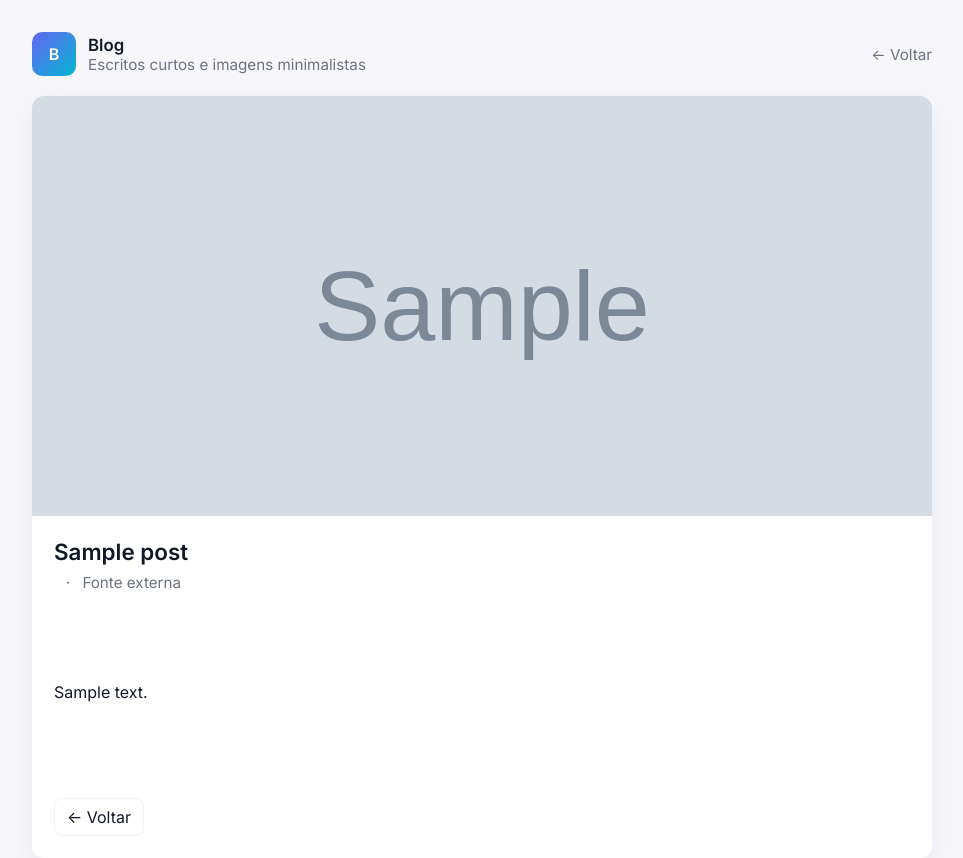
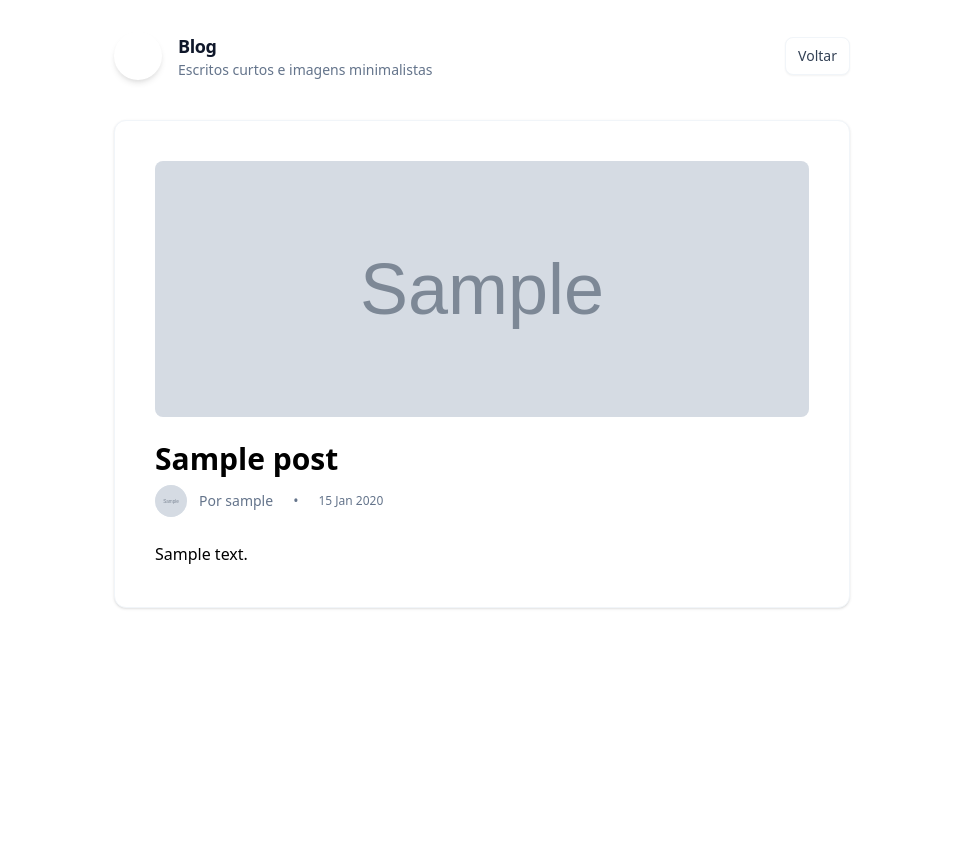
Before and after one commit to FelipeGa6riel/sales_blog, a Django app: a page that uses blog/templates/post_detail.html in a window 1280 px wide. Shown: the whole page, without its empty margins (158-1121 px from the left). After the commit the page ends 609 px from the top, so only its background shows below. Run offline with Django 5.2, Linux system fonts and the light colour scheme; tables that the repository leaves empty hold one stand-in row (values such as "Sample post"); grey boxes marked "Sample" are stand-in pictures; some libraries are stand-ins or nearby versions.

Commit message:
feat: add new fields to profile model and enhance templates to reflect new fields

```diff
--- a/blog/models.py
+++ b/blog/models.py
@@ -7,6 +7,12 @@ from django.db import models
 class Profile(models.Model):
     user = models.OneToOneField(settings.AUTH_USER_MODEL, on_delete=models.PROTECT)
     bio = models.CharField(max_length=240, blank=True)
+    avatar = models.ImageField(upload_to="avatar/", blank=True, null=True)
+    created_at = models.DateTimeField(auto_now_add=True)
+    updated_at = models.DateTimeField(auto_now=True)
+    deleted_at = models.DateTimeField(blank=True, null=True)
+    is_deleted = models.BooleanField(default=False)
+    is_active = models.BooleanField(default=True)
 
     def __str__(self) -> str:
         return self.user.get_username()
@@ -18,6 +24,7 @@ class Tag(models.Model):
     is_deleted = models.BooleanField(default=False)
     is_published = models.BooleanField(default=False)
     is_active = models.BooleanField(default=True)
+
     def __str__(self):
         return self.name
 
--- a/blog/templates/index.html
+++ b/blog/templates/index.html
@@ -69,7 +69,9 @@
                     <p class="mt-2 text-sm text-slate-500">{{ post.content|truncatechars:140 }}</p>
                     <div class="mt-4 flex items-center justify-between text-xs text-slate-500">
                         <div class="flex items-center gap-2">
-                            <span class="w-7 h-7 bg-slate-100 rounded-full flex items-center justify-center text-slate-600 text-[0.75rem]">{{ post.author|slice:":1" }}</span>
+                            <span class="w-7 h-7 bg-slate-100 rounded-full flex items-center justify-center text-slate-600 text-[0.75rem]">
+                                <img src="{{ post.author.avatar.url }}" alt="{{ post.author }}" class="w-full h-full object-cover rounded-full">
+                            </span>
                             <span>Por: {{ post.author }}</span>
                         </div>
                         <time class="text-xs text-slate-400">{% if post.published_at %}{{ post.published_at|date:"d M Y" }}{% endif %}</time>
--- a/blog/templates/post_detail.html
+++ b/blog/templates/post_detail.html
@@ -4,90 +4,63 @@
 <head>
 	<meta charset="UTF-8">
 	<meta name="viewport" content="width=device-width, initial-scale=1.0">
-	<title>{{ post.title }} — Blog</title>
+	<title>{{ post.title }} | Blog</title>
 	<link rel="preconnect" href="https://fonts.gstatic.com" crossorigin>
 	<link href="https://fonts.googleapis.com/css2?family=Inter:wght@300;400;600&display=swap" rel="stylesheet">
-	<style>
-		:root{
-			--bg:#f7f7fb;
-			--card:#ffffff;
-			--muted:#6b7280;
-			--accent:#111827;
-			--radius:12px;
-			--max:900px;
-		}
-		*{box-sizing:border-box}
-		html,body{height:100%}
-		body{
-			margin:0;
-			font-family:Inter, system-ui, -apple-system, "Segoe UI", Roboto, "Helvetica Neue", Arial;
-			background:var(--bg);
-			color:var(--accent);
-			-webkit-font-smoothing:antialiased;
-			-moz-osx-font-smoothing:grayscale;
-			padding:32px 16px;
-			display:flex;
-			justify-content:center;
-		}
-		.wrap{width:100%;max-width:var(--max)}
-		header{display:flex;align-items:center;justify-content:space-between;margin-bottom:20px}
-		.brand{display:flex;gap:12px;align-items:center}
-		.logo{width:44px;height:44px;border-radius:10px;background:linear-gradient(135deg,#6366f1,#06b6d4);display:flex;align-items:center;justify-content:center;color:white;font-weight:600}
-		h1.site{font-size:1.05rem;margin:0}
-		p.lead{margin:0;color:var(--muted);font-size:0.95rem}
-
-		.card{background:var(--card);border-radius:var(--radius);box-shadow:0 8px 28px rgba(16,24,40,0.06);overflow:hidden}
-		.hero{width:100%;height:320px;object-fit:cover;background:#eef2ff;display:block}
-		@media(min-width:720px){
-			.hero{height:420px}
-		}
-		.container{padding:22px}
-		.meta{display:flex;gap:12px;align-items:center;margin-bottom:12px;color:var(--muted);font-size:0.95rem}
-		.title{margin:0 0 8px;font-size:1.4rem;font-weight:600}
-		.content{color:var(--accent);line-height:1.8;font-size:1rem;white-space:pre-wrap}
-		.actions{display:flex;gap:12px;margin-top:18px}
-		.btn{background:transparent;border:1px solid rgba(16,24,40,0.06);padding:8px 12px;border-radius:8px;color:var(--accent);text-decoration:none}
-		.muted-link{color:var(--muted);font-size:0.95rem;text-decoration:none}
-	</style>
+	<!-- Tailwind CDN - quick prototype (production: compile Tailwind) -->
+	<script>
+		window.tailwind = window.tailwind || {};
+		window.tailwind.config = {
+			theme: {
+				extend: {
+					colors: {
+						primary: '#6366f1',
+						teal: '#06b6d4'
+					}
+				}
+			}
+		};
+	</script>
+	<script src="https://cdn.tailwindcss.com"></script>
 </head>
 <body>
-	<div class="wrap">
-		<header>
-			<div class="brand">
-				<div class="logo">B</div>
+	<div class="wrap max-w-3xl mx-auto px-4">
+		<!-- Header igual ao index -->
+		<header class="flex items-center justify-between mb-10 pt-8">
+			<div class="flex items-center gap-4">
+				<div class="w-12 h-12 rounded-full bg-gradient-to-br from-primary to-teal flex items-center justify-center text-white font-semibold text-lg shadow-md ring-1 ring-white/10" role="img" aria-label="Logo do blog">
+					<svg class="w-5 h-5 text-white" xmlns="http://www.w3.org/2000/svg" viewBox="0 0 24 24" fill="none" stroke="currentColor" stroke-width="1.5" stroke-linecap="round" stroke-linejoin="round" aria-hidden="true">
+						<path d="M14 2H6a2 2 0 0 0-2 2v16a2 2 0 0 0 2 2h12a2 2 0 0 0 2-2V8z" />
+						<path d="M14 2v6h6" />
+					</svg>
+					<span class="sr-only">Blog</span>
+				</div>
 				<div>
-					<h1 class="site">Blog</h1>
-					<p class="lead">Escritos curtos e imagens minimalistas</p>
+					<h1 class="text-lg font-semibold tracking-tight text-slate-900">Blog</h1>
+					<p class="text-sm text-slate-500">Escritos curtos e imagens minimalistas</p>
 				</div>
 			</div>
-			<div>
-				<a class="muted-link" href="{% url 'index' %}">&larr; Voltar</a>
-			</div>
+			<a href="/" class="inline-flex items-center gap-2 px-3 py-2 bg-white border border-slate-100 rounded-lg text-sm text-slate-700 shadow-sm hover:bg-slate-50">Voltar</a>
 		</header>
 
-		<article class="card">
+		<!-- Artigo -->
+		<article class="bg-white rounded-xl shadow p-6 md:p-10 border border-slate-100">
 			{% if post.image %}
-				<img class="hero" src="{{ post.image.url }}" alt="{{ post.title }}" width="1200" height="600" loading="lazy">
+				<img src="{{ post.image.url }}" alt="{{ post.title }}" class="w-full h-64 object-cover rounded-lg mb-6">
 			{% endif %}
-			<div class="container">
-				<h1 class="title">{{ post.title }}</h1>
-				<div class="meta">
-					<time datetime="{{ post.published_at|default:post.created_at }}">{{ post.published_at|date:"d \de \M Y"|default:post.created_at|date:"d \de \M Y" }}</time>
-					{% if post.link %}
-						&middot; <a class="muted-link" href="{{ post.link }}" target="_blank" rel="noopener">Fonte externa</a>
-					{% endif %}
-				</div>
-
-				<div class="content">
-					{{ post.content|linebreaks }}
-				</div>
-
-				<div class="actions">
-					<a class="btn" href="{% url 'index' %}">← Voltar</a>
-					{% if not post.is_published %}
-						<span class="muted-link">(Rascunho)</span>
-					{% endif %}
-				</div>
+			<h2 class="text-2xl md:text-3xl font-bold mb-2">{{ post.title }}</h2>
+			<div class="flex items-center gap-3 mb-6 text-sm text-slate-500">
+				<span class="w-8 h-8 bg-slate-100 rounded-full flex items-center justify-center text-slate-600 text-base font-semibold">
+					<img src="{{ post.author.avatar.url }}" alt="{{ post.author }}" class="w-full h-full object-cover rounded-full">
+				</span>
+				<span>Por {{ post.author }}</span>
+				{% if post.published_at %}
+				<span class="mx-2">•</span>
+				<time class="text-xs" datetime="{{ post.published_at|date:'Y-m-d' }}">{{ post.published_at|date:"d M Y" }}</time>
+				{% endif %}
+			</div>
+			<div class="prose prose-slate max-w-none text-base leading-relaxed">
+				{{ post.content|linebreaksbr }}
 			</div>
 		</article>
 	</div>
```
Also changed, not shown: blog/migrations/0004_profile_avatar_profile_created_at_profile_deleted_at_and_more.py (added).
